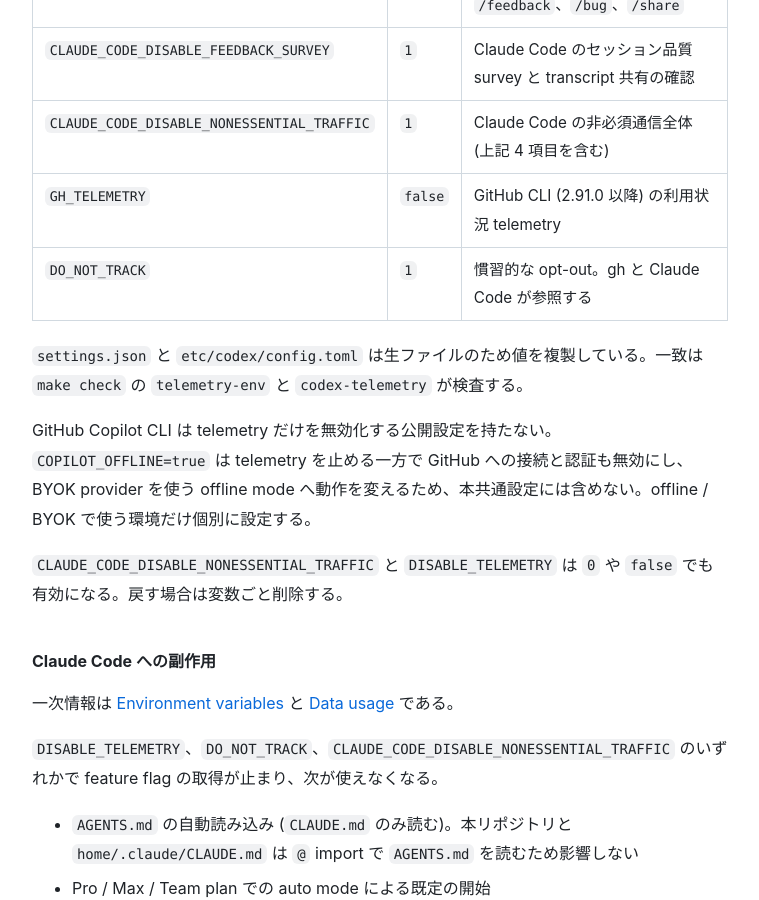
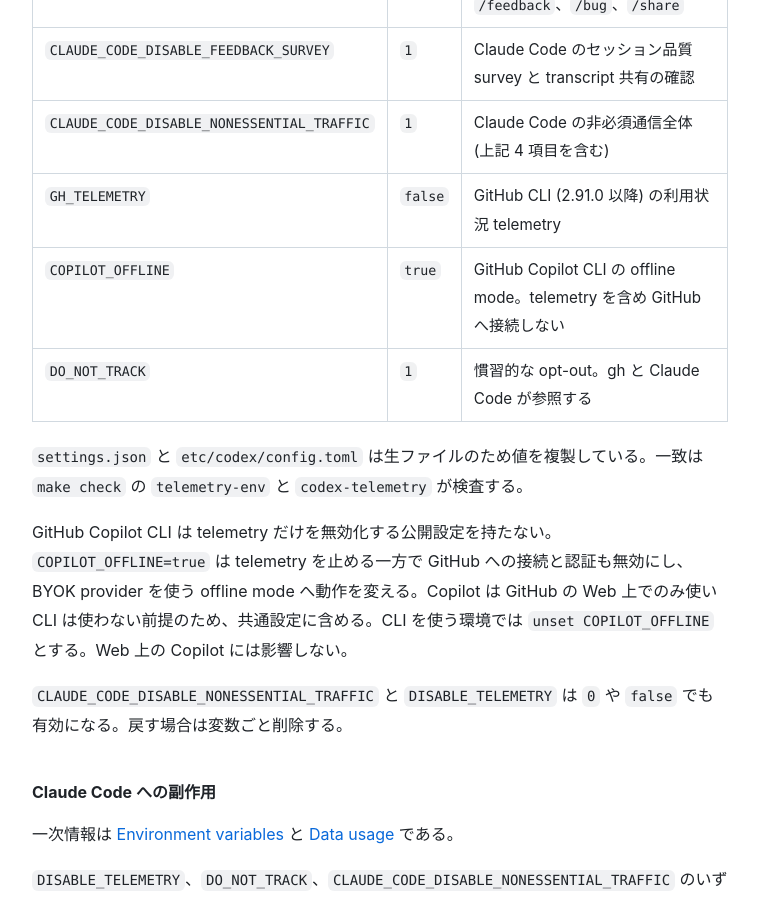
Before and after one commit to sabas0ba/dotfiles, a Jekyll site: the page built from docs/usage.md, in a window 1280 px wide and 900 px high, scrolled down 5382 px. Shown: the whole window, without its empty margins (260-1019 px from the left). Built offline with Jekyll 4.4.1, drawn with Linux system fonts in a browser that asks for light colours; our own code applies the rules of GitHub Pages for plain Markdown files; some of the changed text lies outside the part shown.

Commit message:
fix: Copilot CLI の telemetry の無効化 (COPILOT_OFFLINE) を戻す
Copilot は GitHub の Web 上でのみ使い CLI は使わない前提であり、利用者から CLI を
止めてよいと指示を受けている。offline mode が GitHub への接続と認証も止める点は
この前提では問題にならないため、共通設定に戻す。CLI を使う環境では unset する。

Co-Authored-By: Claude Opus 5.5 <noreply@anthropic.com>
Claude-Session: https://claude.ai/code/session_0147Q62Ggtu9uCdFi1ryN2aV

```diff
--- a/docs/usage.md
+++ b/docs/usage.md
@@ -99,7 +99,7 @@ Claude Code のリモート実行環境では `~/.gitconfig` をセッション
 
 ### Telemetry の無効化
 
-Claude Code、GitHub CLI、Codex CLI の telemetry およびデータ収集を無効化する。Claude Code と GitHub CLI は環境変数、Codex は環境変数で制御できないため system 層の `config.toml` で扱う。
+Claude Code、GitHub CLI、GitHub Copilot CLI、Codex CLI の telemetry およびデータ収集を無効化する。Codex 以外は環境変数で、Codex は環境変数で制御できないため system 層の `config.toml` で扱う。
 
 #### 環境変数
 
@@ -135,11 +135,12 @@ fi
 | `CLAUDE_CODE_DISABLE_FEEDBACK_SURVEY` | `1` | Claude Code のセッション品質 survey と transcript 共有の確認 |
 | `CLAUDE_CODE_DISABLE_NONESSENTIAL_TRAFFIC` | `1` | Claude Code の非必須通信全体 (上記 4 項目を含む) |
 | `GH_TELEMETRY` | `false` | GitHub CLI (2.91.0 以降) の利用状況 telemetry |
+| `COPILOT_OFFLINE` | `true` | GitHub Copilot CLI の offline mode。telemetry を含め GitHub へ接続しない |
 | `DO_NOT_TRACK` | `1` | 慣習的な opt-out。gh と Claude Code が参照する |
 
 `settings.json` と `etc/codex/config.toml` は生ファイルのため値を複製している。一致は `make check` の `telemetry-env` と `codex-telemetry` が検査する。
 
-GitHub Copilot CLI は telemetry だけを無効化する公開設定を持たない。`COPILOT_OFFLINE=true` は telemetry を止める一方で GitHub への接続と認証も無効にし、BYOK provider を使う offline mode へ動作を変えるため、本共通設定には含めない。offline / BYOK で使う環境だけ個別に設定する。
+GitHub Copilot CLI は telemetry だけを無効化する公開設定を持たない。`COPILOT_OFFLINE=true` は telemetry を止める一方で GitHub への接続と認証も無効にし、BYOK provider を使う offline mode へ動作を変える。Copilot は GitHub の Web 上でのみ使い CLI は使わない前提のため、共通設定に含める。CLI を使う環境では `unset COPILOT_OFFLINE` とする。Web 上の Copilot には影響しない。
 
 `CLAUDE_CODE_DISABLE_NONESSENTIAL_TRAFFIC` と `DISABLE_TELEMETRY` は `0` や `false` でも有効になる。戻す場合は変数ごと削除する。
 
--- a/etc/codex/config.toml
+++ b/etc/codex/config.toml
@@ -31,4 +31,5 @@ DISABLE_FEEDBACK_COMMAND = "1"
 CLAUDE_CODE_DISABLE_FEEDBACK_SURVEY = "1"
 CLAUDE_CODE_DISABLE_NONESSENTIAL_TRAFFIC = "1"
 GH_TELEMETRY = "false"
+COPILOT_OFFLINE = "true"
 DO_NOT_TRACK = "1"
```
Also changed, not shown: .claude/settings.json, home/.claude/settings.json, 1 other file.
